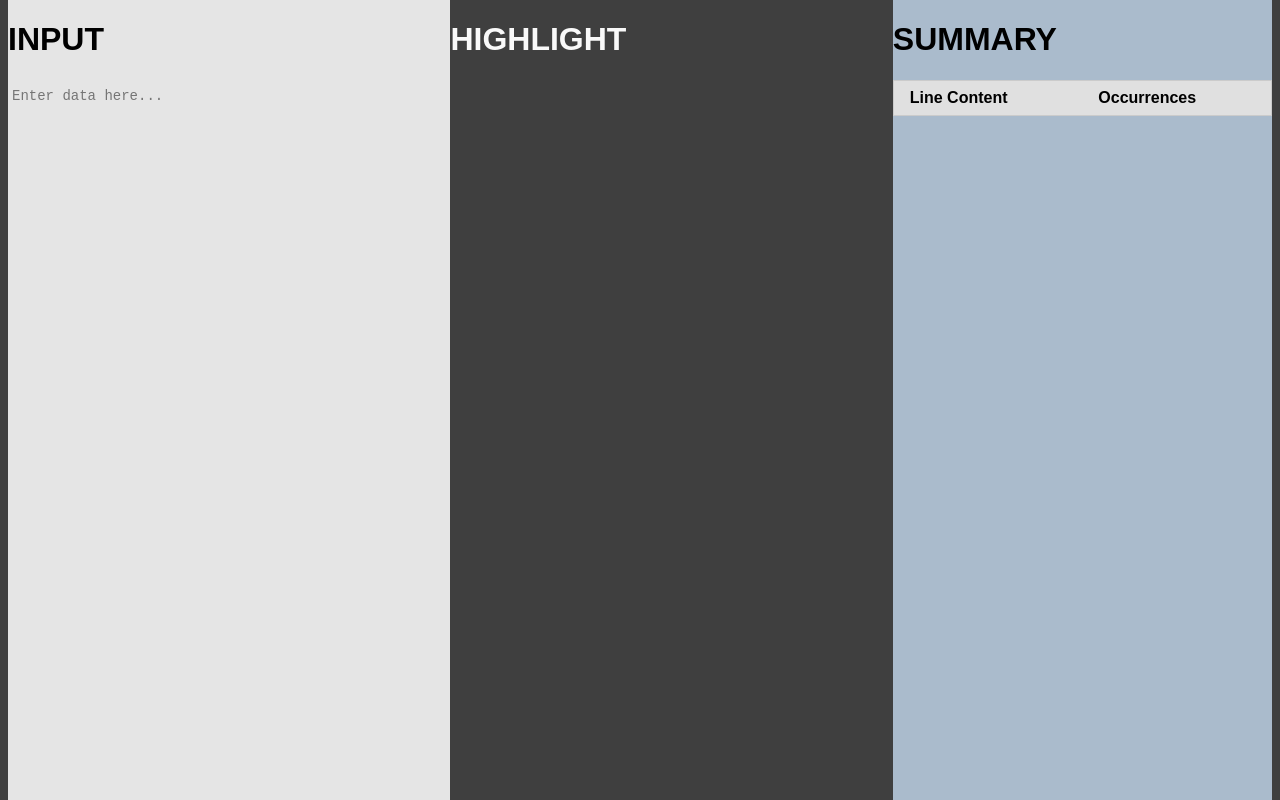
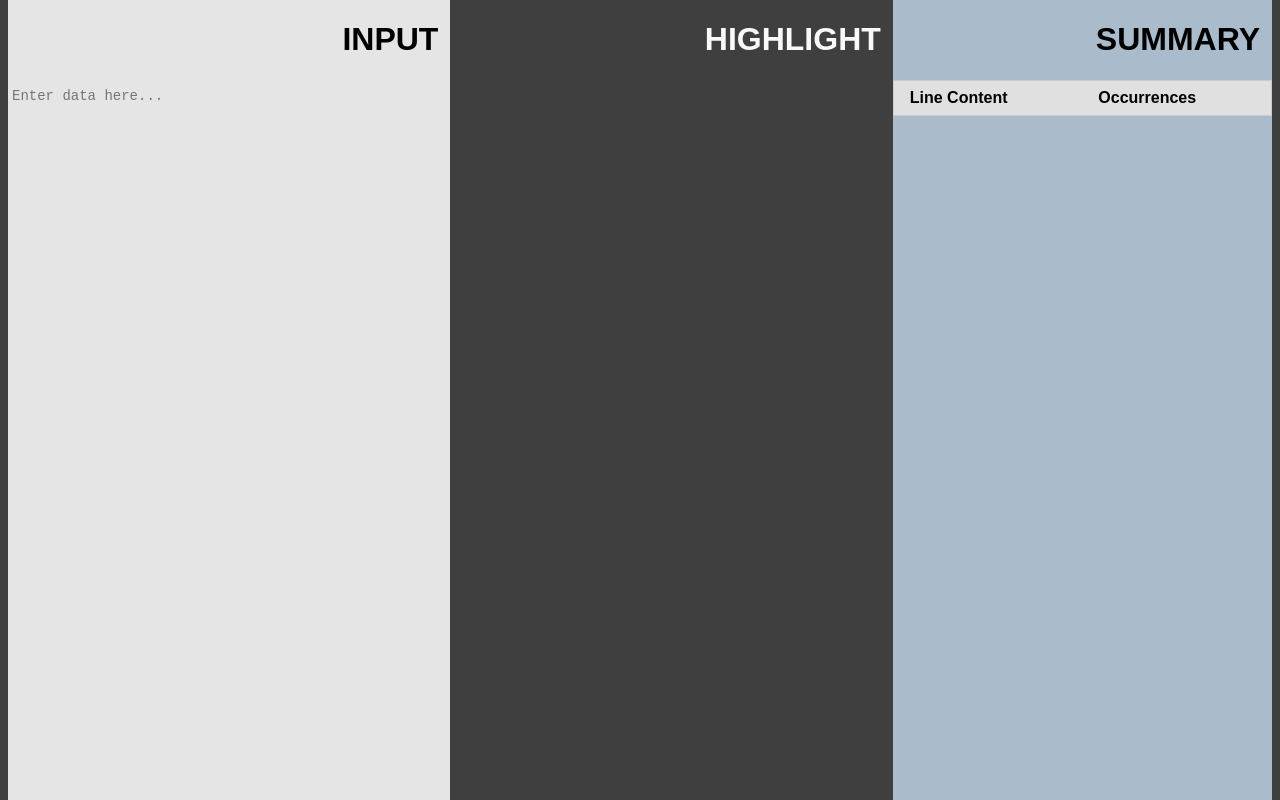
Before and after one commit to hdra/text-utils, a React (Create React App) app: page / in a window 1280 px wide. Built offline with nearby package versions, Linux system fonts and the light colour scheme; the HTML template or start-up script is replaced by a standard one.

Commit message:
Style tweak

```diff
--- a/src/App.css
+++ b/src/App.css
@@ -5,6 +5,11 @@ html, body{
 #root{
   height: 100%;
   font-family: "open-sans" sans-serif;
+}
+
+h1{
+  text-align: right;
+  margin-right: 12px;
 }
 
 .WorkspaceContainer{
@@ -22,9 +27,12 @@ html, body{
 .InputContainer{
   background-color: #e5e5e5;
   padding: 0;
+  display: flex;
+  flex-direction: column;
 }
 
 .InputContainer textarea{
+  flex: 1;
   resize: none;
   font-size: 14px;
   line-height: 16px;
```
